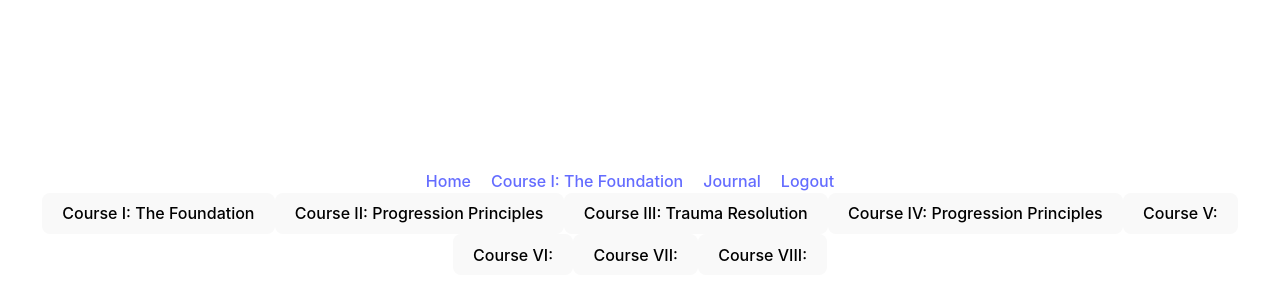
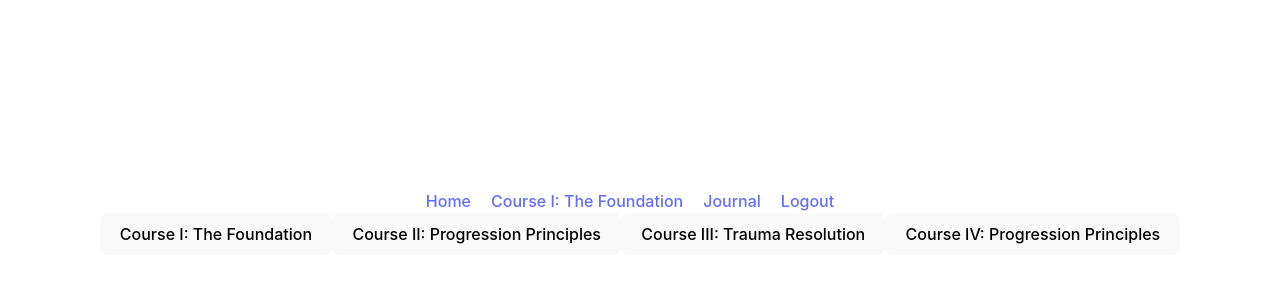
Before and after one commit to calebratelle/personal-project, a React (Vite) app: page /home in a window 1280 px wide. Shown: the part 178-478 px from the top of the page. Built offline with nearby package versions, Linux system fonts and the light colour scheme.

Commit message:
course-three.json contnet for three days finished

```diff
--- a/src/Pages/Home.jsx
+++ b/src/Pages/Home.jsx
@@ -11,10 +11,6 @@ const Home = ({ handleCourseSelection }) => {
       <button onClick={() => selectCourse('Course II: Progression Principles')}>Course II: Progression Principles</button>
       <button onClick={() => selectCourse('Course III: Trauma Resolution')}>Course III: Trauma Resolution</button>
       <button onClick={() => selectCourse('Course IV: Progression Principles')}>Course IV: Progression Principles</button>
-      <button onClick={() => selectCourse('Course V:')}>Course V: </button>
-      <button onClick={() => selectCourse('Course VI:')}>Course VI: </button>
-      <button onClick={() => selectCourse('Course VII:')}>Course VII: </button>
-      <button onClick={() => selectCourse('Course VIII:')}>Course VIII: </button>
     </div>
   );
 }
```
Also changed, not shown: 2 other files (tests, documents, lock files or other folders).
